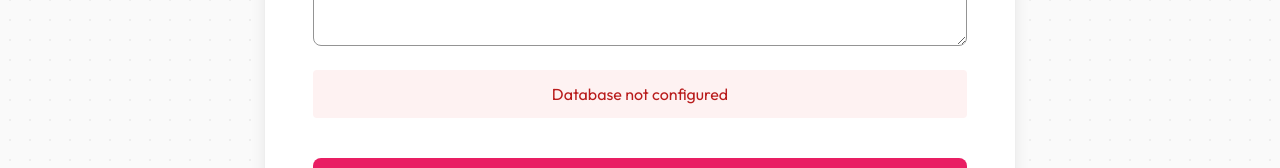
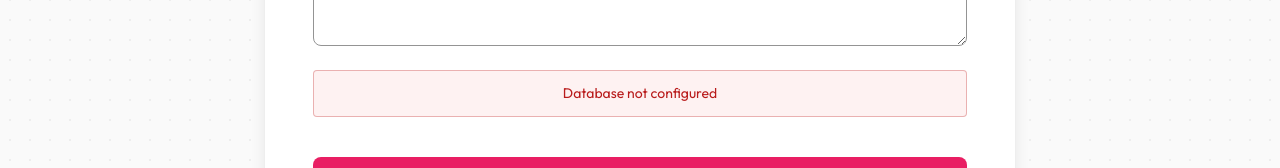
Before and after one commit to pantrux/dino-cookies, a Next.js app: page / in a window 1280 px wide. Both pictures are taken after typing "Sample", "Sample", "name@example.com", "5551234", "Sample" into the empty fields and a click on the button "Realizar Pedido". Shown: the part 2526-2694 px from the top of the page. Built offline with nearby package versions, Linux system fonts and the light colour scheme; no server answers.

Commit message:
PR-18: Alerts

```diff
--- a/components/OrderForm.js
+++ b/components/OrderForm.js
@@ -5,6 +5,7 @@ import Button from './ui/Button';
 import Card from './ui/Card';
 import Container from './ui/Container';
 import Field from './ui/Field';
+import Alert from './ui/Alert';
 import Heading from './ui/Heading';
 import Section from './ui/Section';
 import Stack from './ui/Stack';
@@ -103,8 +104,10 @@ export default function OrderForm() {
                             <Textarea id="address" name="address" required rows="3" placeholder="Calle, Número, Comuna..." />
                         </Field>
 
-                        {error && <div className={styles.error}>{error}</div>}
-                        {success && <div className={styles.success}>¡Pedido realizado con éxito! Te contactaremos pronto.</div>}
+                        {error && <Alert tone="danger">{error}</Alert>}
+                        {success && (
+                            <Alert tone="success">¡Pedido realizado con éxito! Te contactaremos pronto.</Alert>
+                        )}
 
                         <Button type="submit" fullWidth disabled={loading} className={styles.submit}>
                             {loading ? 'Enviando...' : 'Realizar Pedido'}
--- a/components/OrderForm.module.css
+++ b/components/OrderForm.module.css
@@ -45,19 +45,3 @@
   font-size: var(--font-size-lg);
   font-weight: var(--font-weight-bold);
 }
-
-.error {
-  color: var(--text-danger);
-  background-color: var(--surface-error);
-  padding: var(--space-3);
-  border-radius: var(--radius-sm);
-  text-align: center;
-}
-
-.success {
-  color: var(--text-success);
-  background-color: var(--surface-success);
-  padding: var(--space-3);
-  border-radius: var(--radius-sm);
-  text-align: center;
-}
--- /dev/null
+++ b/components/ui/Alert.js
@@ -0,0 +1,14 @@
+import styles from './Alert.module.css';
+import { cx } from './utils';
+
+/**
+ * Alert
+ * - tone: success | danger | warning | info
+ */
+export default function Alert({ tone = 'info', className, children, ...props }) {
+  return (
+    <div className={cx(styles.base, styles[`tone_${tone}`], className)} role="status" {...props}>
+      {children}
+    </div>
+  );
+}
--- /dev/null
+++ b/components/ui/Alert.module.css
@@ -0,0 +1,31 @@
+.base {
+  padding: var(--space-3);
+  border-radius: var(--radius-sm);
+  text-align: center;
+  border: 1px solid transparent;
+  font-size: var(--font-size-sm);
+}
+
+.tone_info {
+  background: var(--surface-muted);
+  color: var(--text-secondary);
+  border-color: var(--border-subtle);
+}
+
+.tone_success {
+  background: var(--surface-success);
+  color: var(--text-success);
+  border-color: color-mix(in oklab, var(--text-success) 30%, transparent);
+}
+
+.tone_danger {
+  background: var(--surface-danger);
+  color: var(--text-danger);
+  border-color: color-mix(in oklab, var(--text-danger) 30%, transparent);
+}
+
+.tone_warning {
+  background: var(--surface-warning);
+  color: var(--text-warning);
+  border-color: color-mix(in oklab, var(--text-warning) 30%, transparent);
+}
```
